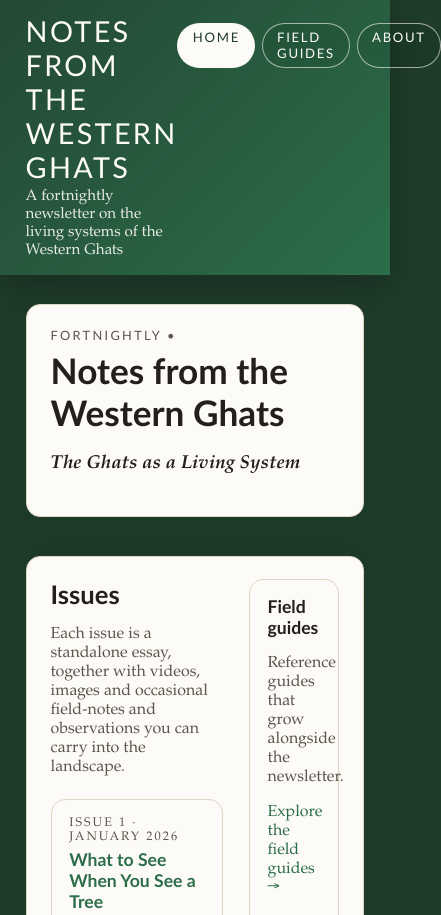
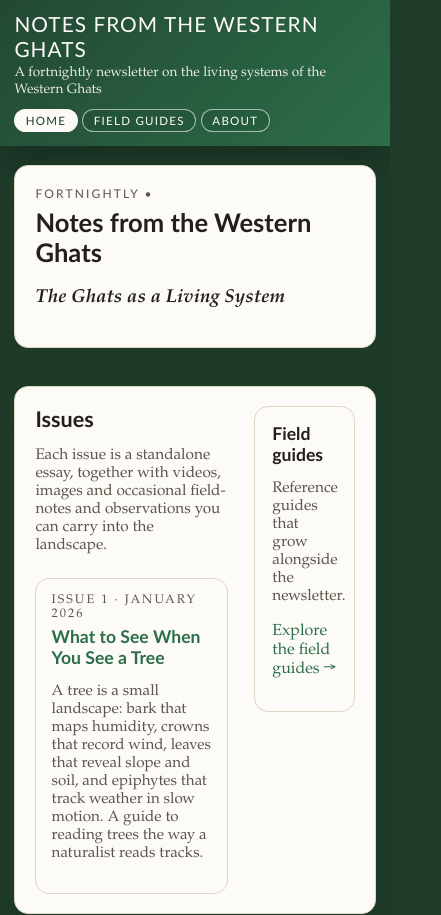
Before and after one commit to mnani87/western-ghats-notes, a plain HTML site: page index.html in a window 390 px wide. Shown: the top 915 px of the page, 441 px wide, since content can reach past the window. Drawn offline with Linux system fonts and the light colour scheme.

```diff
--- a/assets/css/styles.css
+++ b/assets/css/styles.css
@@ -46,12 +46,9 @@
 body {
     min-height: 100vh;
     font-family: var(--font-body);
-    /* Background image + existing gradient */
     background: #1f3b2a; /* dark forest green */
-
     background-size: cover;
     background-attachment: fixed;
-
     color: var(--text-main);
     -webkit-font-smoothing: antialiased;
 }
@@ -271,6 +268,8 @@
     color: var(--text-muted);
 }
 
+/* Figures */
+
 figcaption {
     line-height: 1.6;
 }
@@ -283,3 +282,120 @@
     color: var(--text-muted);
     text-align: center;
 }
+
+/* ---------- RESPONSIVE ADJUSTMENTS ---------- */
+
+/* Tablets and small laptops */
+@media (max-width: 768px) {
+    .site-header {
+        padding: 0.8rem 1rem;
+        flex-direction: column;
+        align-items: flex-start;
+        gap: 0.6rem;
+    }
+
+    .site-header-right {
+        width: 100%;
+        justify-content: flex-start;
+        flex-wrap: wrap;
+    }
+
+    .site-title {
+        font-size: 1.5rem;
+        letter-spacing: 0.06em;
+    }
+
+    .site-tagline {
+        font-size: 0.9rem;
+    }
+
+    .site-nav {
+        flex-wrap: wrap;
+    }
+
+    .site-nav a {
+        font-size: 0.78rem;
+        padding: 0.3rem 0.75rem;
+        margin-bottom: 0.2rem;
+    }
+
+    .site-main {
+        padding: 1.4rem 1.1rem 2rem;
+    }
+
+    .hero-title {
+        font-size: 1.9rem;
+    }
+
+    .page-title {
+        font-size: 1.5rem;
+    }
+
+    .panel {
+        padding: 1.2rem 1.25rem;
+    }
+}
+
+/* Phones */
+@media (max-width: 480px) {
+    .site-header {
+        padding: 0.7rem 0.9rem;
+    }
+
+    .site-title {
+        font-size: 1.3rem;
+        letter-spacing: 0.05em;
+    }
+
+    .site-tagline {
+        font-size: 0.85rem;
+    }
+
+    .site-nav {
+        gap: 0.3rem;
+    }
+
+    .site-nav a {
+        font-size: 0.72rem;
+        letter-spacing: 0.11em;
+        padding: 0.25rem 0.65rem;
+    }
+
+    .site-main {
+        padding: 1.2rem 0.9rem 1.8rem;
+    }
+
+    .hero {
+        margin-bottom: 1.8rem;
+    }
+
+    .hero-title {
+        font-size: 1.6rem;
+    }
+
+    .hero-kicker {
+        font-size: 0.75rem;
+    }
+
+    .page-title {
+        font-size: 1.35rem;
+    }
+
+    .page-intro {
+        font-size: 0.96rem;
+    }
+
+    .issue-card,
+    .fg-card {
+        padding: 0.9rem 0.95rem;
+    }
+
+    figcaption {
+        font-size: 0.9rem;
+    }
+
+    .site-footer {
+        padding: 0.8rem 1rem 1.2rem;
+        font-size: 0.78rem;
+    }
+}
```
Also changed, not shown: field-guide.html (+4 -0 lines), issues/issue-01.html (+1 -0 lines).
